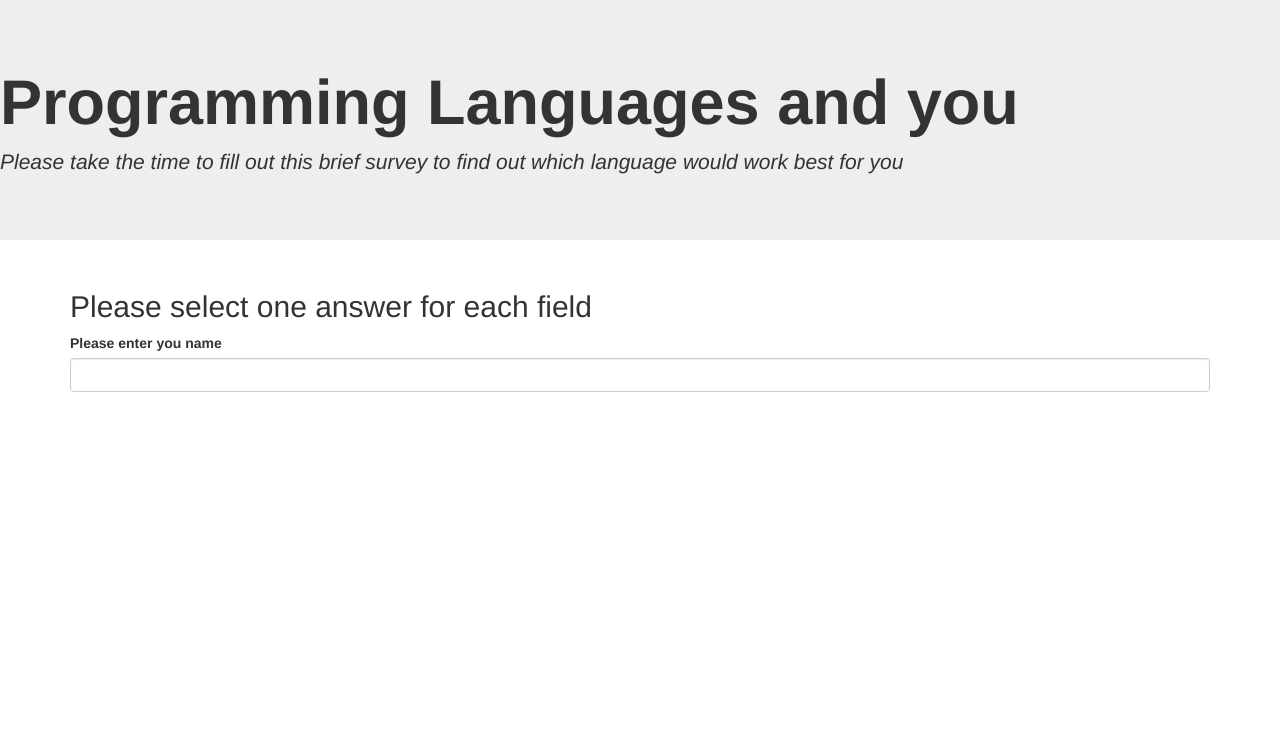
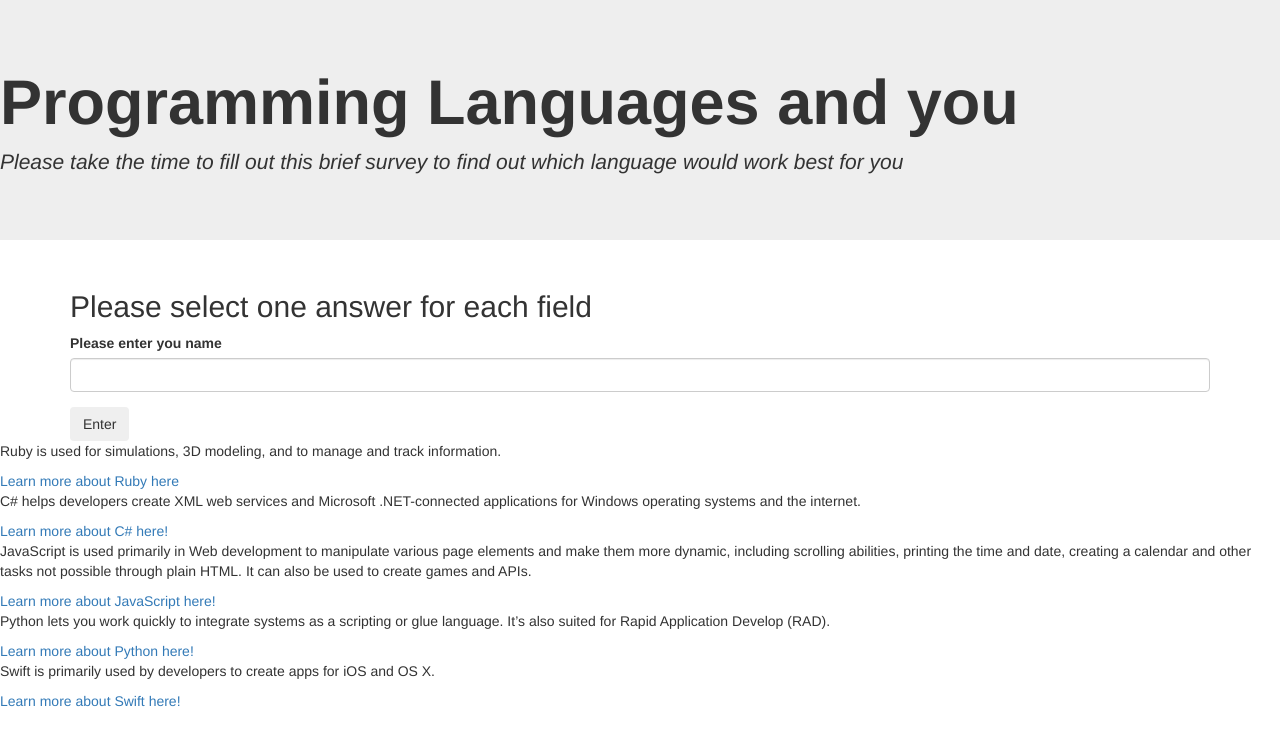
Before and after one commit to SJerrod/Programlanguage, a plain HTML site: page index.html in a window 1280 px wide. Drawn offline with Linux system fonts and the light colour scheme.

Commit message:
Add a tag with links to languages sources

```diff
--- a/index.html
+++ b/index.html
@@ -22,24 +22,31 @@
           <label for="name">Please enter you name</label>
           <input id="name" class="form-control" type="text">
         </div>
+
+        <button type="submit" class="btn">Enter</button>
       </form>
     </div>
 
     <div class="languages">
       <div id="ruby">
-      <p></p>
+        <p>Ruby is used for simulations, 3D modeling, and to manage and track information.</p>
+        <a href="https://www.ruby-lang.org/en/">Learn more about Ruby here</a>
       </div>
-    <div id="c##">
-
+      <div id="c#">
+        <p>C# helps developers create XML web services and Microsoft .NET-connected applications for Windows operating systems and the internet.</p>
+        <a href="https://docs.microsoft.com/en-us/dotnet/csharp/">Learn more about C# here!</a>
       </div>
       <div id="javaScript">
-
+        <p>JavaScript is used primarily in Web development to manipulate various page elements and make them more dynamic, including scrolling abilities, printing the time and date, creating a calendar and other tasks not possible through plain HTML. It can also be used to create games and APIs.</p>
+        <a href="https://www.javascript.com/">Learn more about JavaScript here!</a>
       </div>
       <div id="python">
-
+        <p>Python lets you work quickly to integrate systems as a scripting or glue language. It’s also suited for Rapid Application Develop (RAD).</p>
+        <a href="https://www.python.org/">Learn more about Python here!</a>
       </div>
       <div id="swift">
-
+        <p>Swift is primarily used by developers to create apps for iOS and OS X.</p>
+        <a href="https://developer.apple.com/swift/">Learn more about Swift here!</a>
       </div>
     </div>
   </body>
```
Lines whose indentation alone changed are shown as unchanged.
